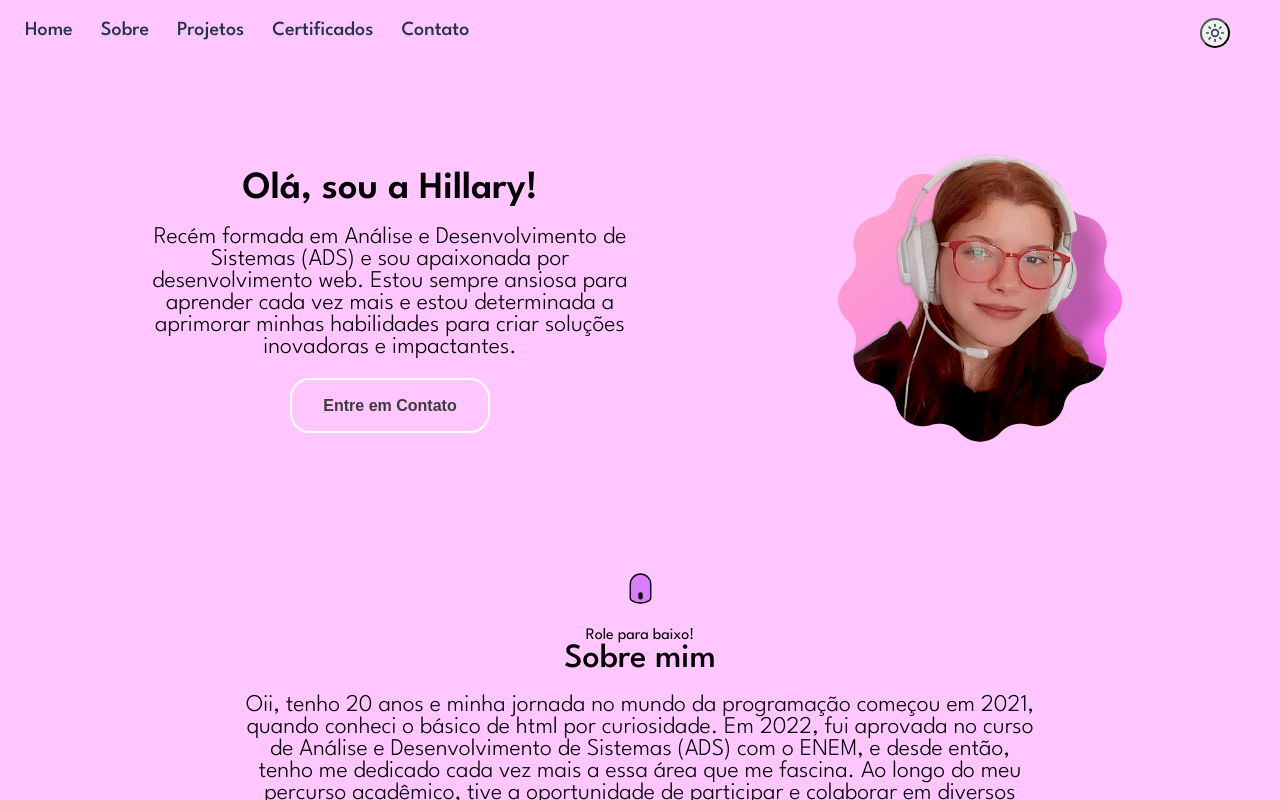
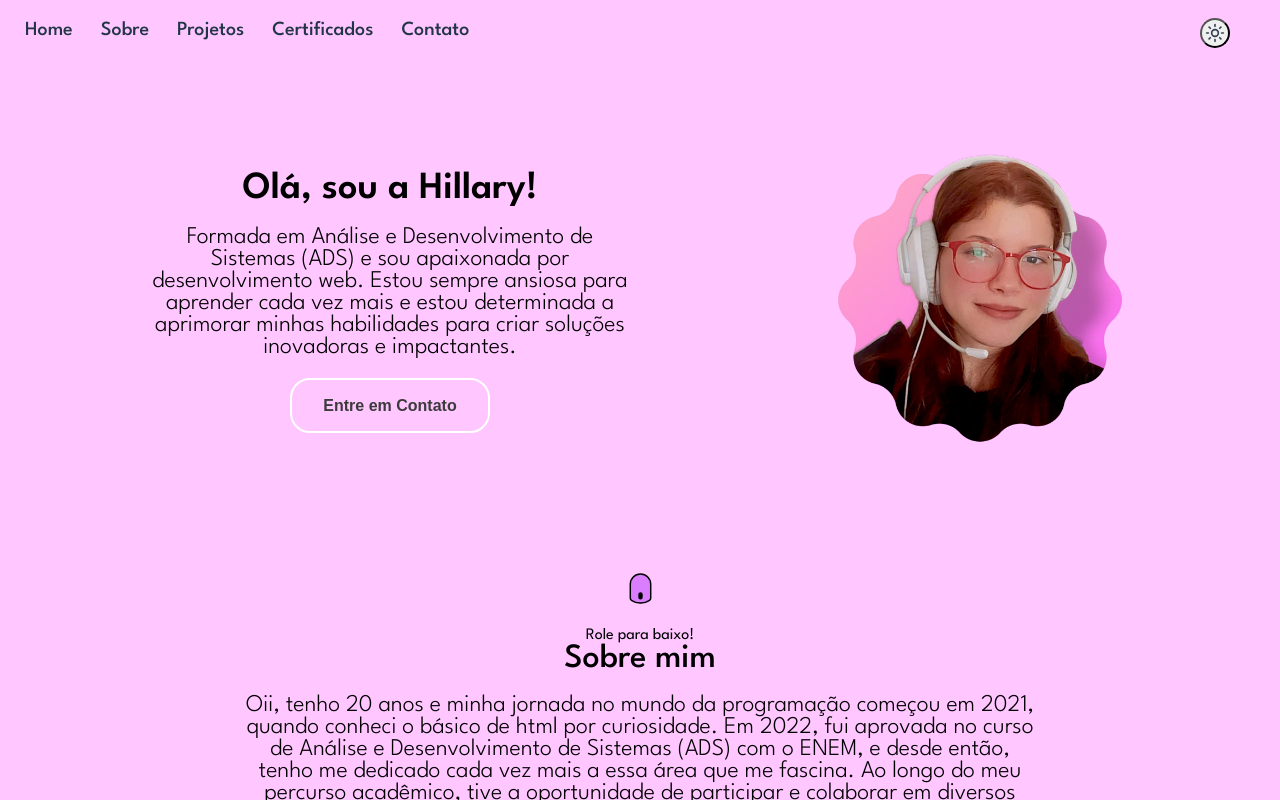
Before and after one commit to hillary33/my-portfolio, a Next.js app: page / in a window 1280 px wide. Shown: the top 800 px of the page. Built offline with nearby package versions, Linux system fonts and the light colour scheme.

Commit message:
fix: texto header

```diff
--- a/src/components/Header/header.tsx
+++ b/src/components/Header/header.tsx
@@ -13,7 +13,7 @@ export default function Header() {
                 <div className={styles.textHeader}>
                     <h2>Olá, sou a Hillary!</h2>
                     <p>
-                        Recém formada em Análise e Desenvolvimento de Sistemas (ADS) e sou apaixonada por desenvolvimento web. Estou sempre ansiosa para aprender cada vez mais e estou determinada a aprimorar minhas habilidades para criar soluções inovadoras e impactantes.
+                        Formada em Análise e Desenvolvimento de Sistemas (ADS) e sou apaixonada por desenvolvimento web. Estou sempre ansiosa para aprender cada vez mais e estou determinada a aprimorar minhas habilidades para criar soluções inovadoras e impactantes.
                     </p>
                     <Link href={'/#contact'} className={styles.navButton}>
                         <Button title={titleButton.title} />
```
